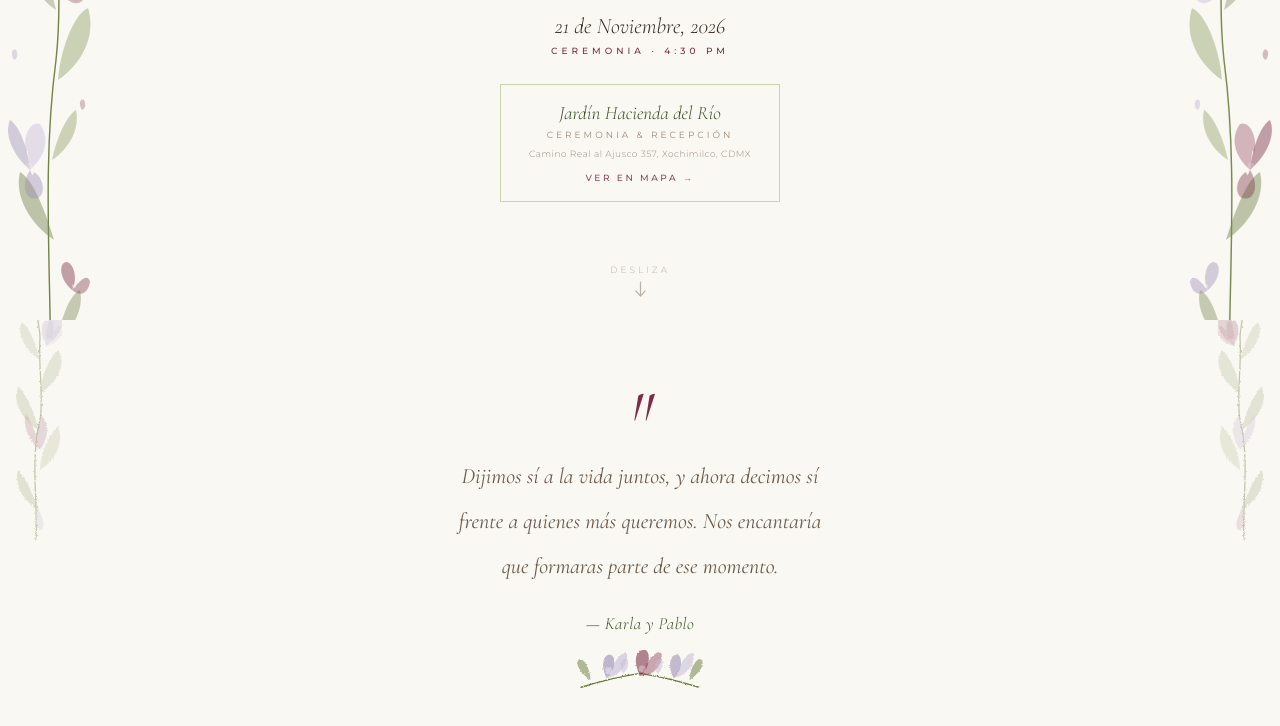
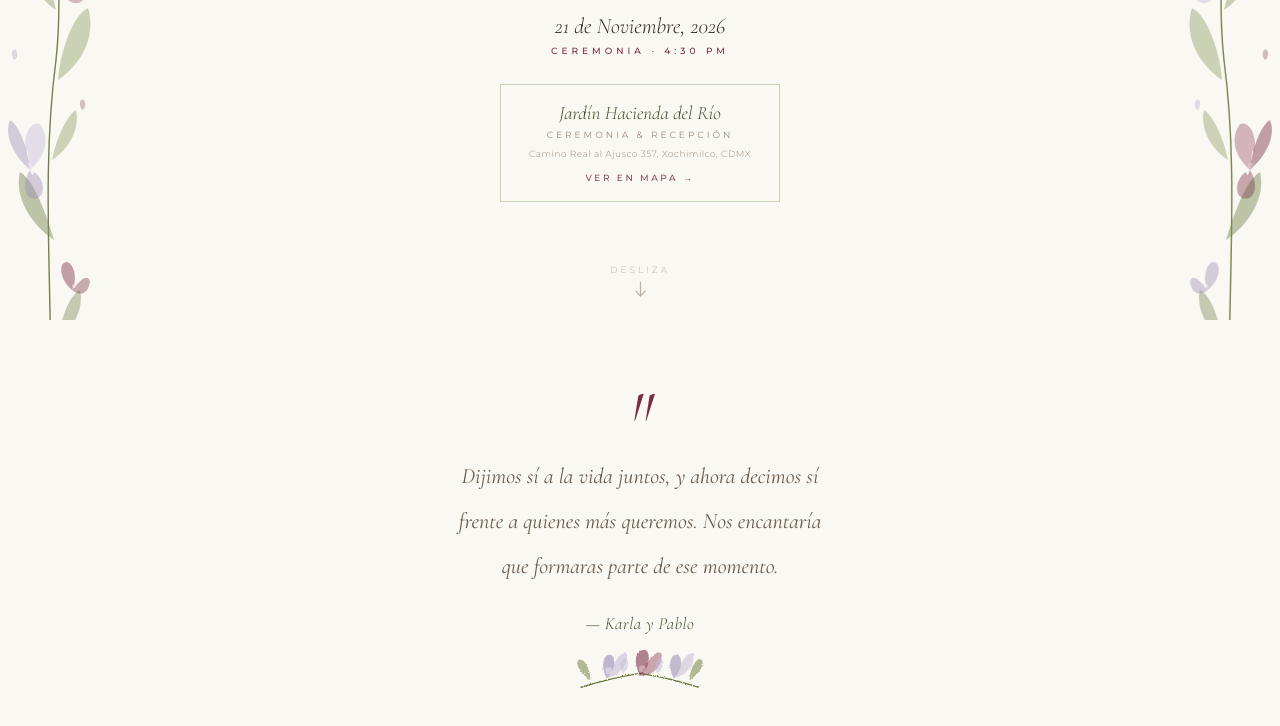
Before and after one commit to LuisBern/pabloykarla, a plain HTML site: page index.html in a window 1280 px wide. Shown: the part 480-1206 px from the top of the page. Drawn offline with nearby package versions, Linux system fonts and the light colour scheme.

Commit message:
removed marging

```diff
--- a/index.html
+++ b/index.html
@@ -52,8 +52,6 @@ section{position:relative;overflow:hidden;}
 
 /* ═══ MENSAJE ═══ */
 #mensaje{background:var(--cream);padding:80px 32px;display:flex;flex-direction:column;align-items:center;text-align:center;}
-#mensaje .side-sprig{position:absolute;top:0;bottom:0;width:72px;opacity:.38;pointer-events:none;}
-#mensaje .side-sprig.L{left:0;} #mensaje .side-sprig.R{right:0;transform:scaleX(-1);}
 .big-q{font-family:'Cormorant Garamond',serif;font-size:80px;color:var(--burg);opacity:.16;line-height:.5;margin-bottom:14px;font-style:italic;}
 #mensaje .sec-body{font-size:clamp(18px,4.2vw,22px);line-height:2.05;max-width:480px;}
 .mensaje-firma{margin-top:24px;font-family:'Cormorant Garamond',serif;font-style:italic;font-size:17px;color:var(--olive);letter-spacing:.5px;}
@@ -302,43 +300,6 @@ footer{background:var(--burg);padding:52px 24px 44px;display:flex;flex-direction
 
 <!-- ══ MENSAJE NOVIOS ══ -->
 <section id="mensaje">
-  <svg class="side-sprig L" viewBox="0 0 72 220" fill="none">
-    <defs><filter id="wms"><feTurbulence type="fractalNoise" baseFrequency=".62" numOctaves="3" result="n"/><feDisplacementMap in="SourceGraphic" in2="n" scale="2.8" xChannelSelector="R" yChannelSelector="G"/></filter></defs>
-    <g filter="url(#wms)" opacity=".9">
-      <path d="M36 220 C38 180 30 140 40 100 C44 76 38 46 40 18 C40 10 38 4 38 0" stroke="#5a6e2a" stroke-width="1.3" fill="none" stroke-linecap="round"/>
-      <path d="M38 190 C22 180 14 164 18 150 C26 158 34 176 38 190Z" fill="#6b7c3e" opacity=".5"/>
-      <path d="M40 150 C58 138 64 120 58 106 C48 116 40 134 40 150Z" fill="#7a8f4a" opacity=".44"/>
-      <path d="M38 110 C20 98 12 80 18 66 C28 76 36 96 38 110Z" fill="#6b7c3e" opacity=".48"/>
-      <path d="M42 72 C60 60 66 42 58 30 C48 40 40 58 42 72Z" fill="#5a6e2a" opacity=".42"/>
-      <path d="M40 40 C24 30 16 12 22 2 C30 8 36 24 40 40Z" fill="#6b7c3e" opacity=".4"/>
-      <path d="M46 26 C38 10 42 -2 50 0 C56 2 54 18 46 26Z" fill="#9b8db4" opacity=".56"/>
-      <path d="M46 26 C52 10 60 2 62 8 C64 14 58 24 46 26Z" fill="#b8aacf" opacity=".44"/>
-      <path d="M46 26 C64 14 66 -2 56 -8 C50 -4 44 10 46 26Z" fill="#8a7aaa" opacity=".48"/>
-      <circle cx="48" cy="22" r="4" fill="#fff8ff" opacity=".3"/>
-      <path d="M40 130 C28 120 22 104 26 94 C32 102 38 118 40 130Z" fill="#7a2d45" opacity=".48"/>
-      <path d="M40 130 C48 118 50 104 42 96 C36 102 36 118 40 130Z" fill="#6a2035" opacity=".42"/>
-      <path d="M38 188 C32 200 36 212 42 210 C46 206 42 196 38 188Z" fill="#9b8db4" opacity=".4"/>
-    </g>
-  </svg>
-  <svg class="side-sprig R" viewBox="0 0 72 220" fill="none">
-    <defs><filter id="wmsr"><feTurbulence type="fractalNoise" baseFrequency=".62" numOctaves="3" result="n"/><feDisplacementMap in="SourceGraphic" in2="n" scale="2.8" xChannelSelector="R" yChannelSelector="G"/></filter></defs>
-    <g filter="url(#wmsr)" opacity=".9">
-      <path d="M36 220 C38 180 30 140 40 100 C44 76 38 46 40 18 C40 10 38 4 38 0" stroke="#5a6e2a" stroke-width="1.3" fill="none" stroke-linecap="round"/>
-      <path d="M38 190 C22 180 14 164 18 150 C26 158 34 176 38 190Z" fill="#6b7c3e" opacity=".5"/>
-      <path d="M40 150 C58 138 64 120 58 106 C48 116 40 134 40 150Z" fill="#7a8f4a" opacity=".44"/>
-      <path d="M38 110 C20 98 12 80 18 66 C28 76 36 96 38 110Z" fill="#6b7c3e" opacity=".48"/>
-      <path d="M42 72 C60 60 66 42 58 30 C48 40 40 58 42 72Z" fill="#5a6e2a" opacity=".42"/>
-      <path d="M40 40 C24 30 16 12 22 2 C30 8 36 24 40 40Z" fill="#6b7c3e" opacity=".4"/>
-      <path d="M46 26 C38 10 42 -2 50 0 C56 2 54 18 46 26Z" fill="#7a2d45" opacity=".56"/>
-      <path d="M46 26 C52 10 60 2 62 8 C64 14 58 24 46 26Z" fill="#8a3a55" opacity=".44"/>
-      <path d="M46 26 C64 14 66 -2 56 -8 C50 -4 44 10 46 26Z" fill="#6a2035" opacity=".48"/>
-      <circle cx="48" cy="22" r="4" fill="#fff0f4" opacity=".26"/>
-      <path d="M40 130 C28 120 22 104 26 94 C32 102 38 118 40 130Z" fill="#9b8db4" opacity=".48"/>
-      <path d="M40 130 C48 118 50 104 42 96 C36 102 36 118 40 130Z" fill="#8a7aaa" opacity=".42"/>
-      <path d="M38 188 C32 200 36 212 42 210 C46 206 42 196 38 188Z" fill="#7a2d45" opacity=".36"/>
-    </g>
-  </svg>
-
   <div class="big-q reveal">"</div>
   <p class="sec-body reveal">
     Dijimos sí a la vida juntos, y ahora decimos sí<br>
```
